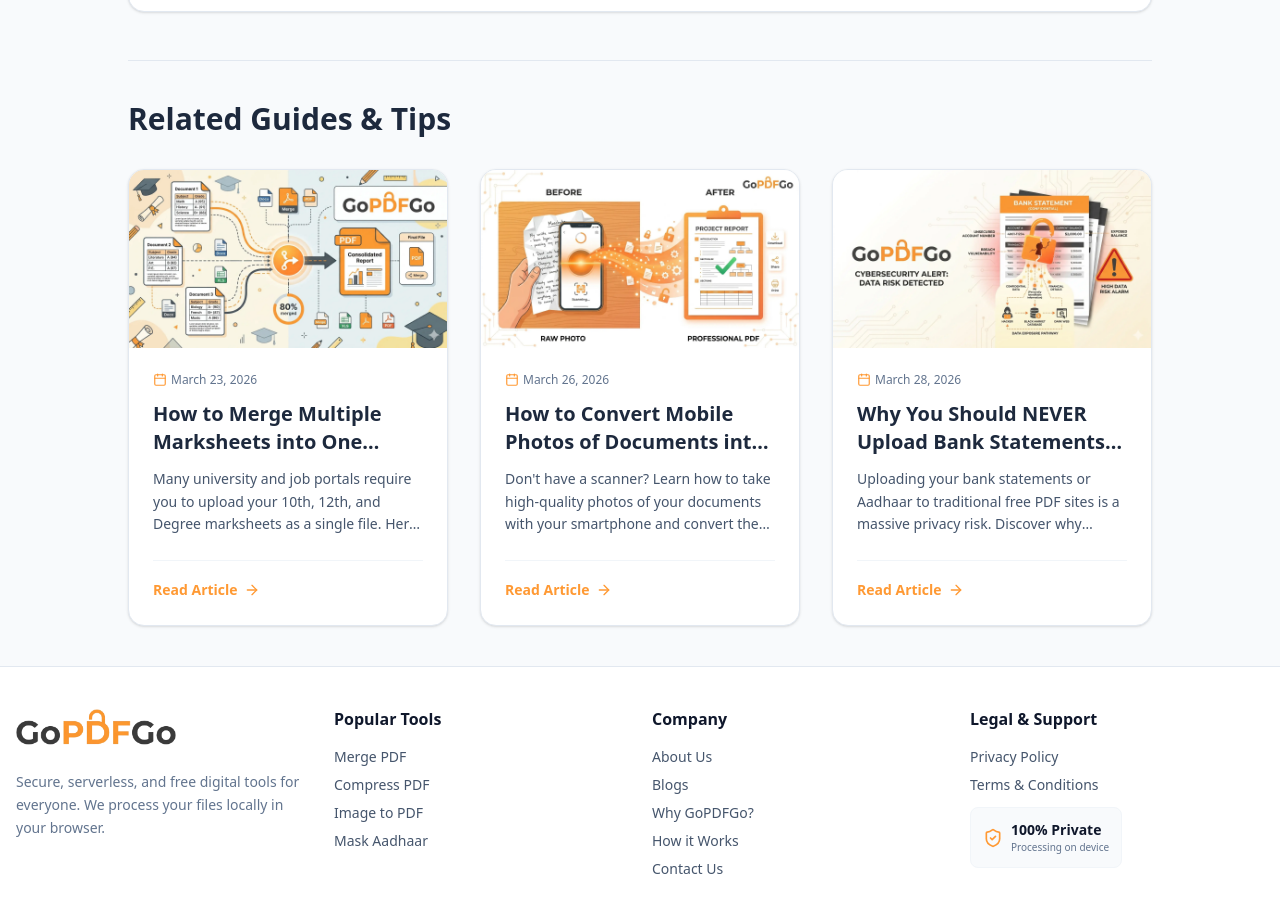
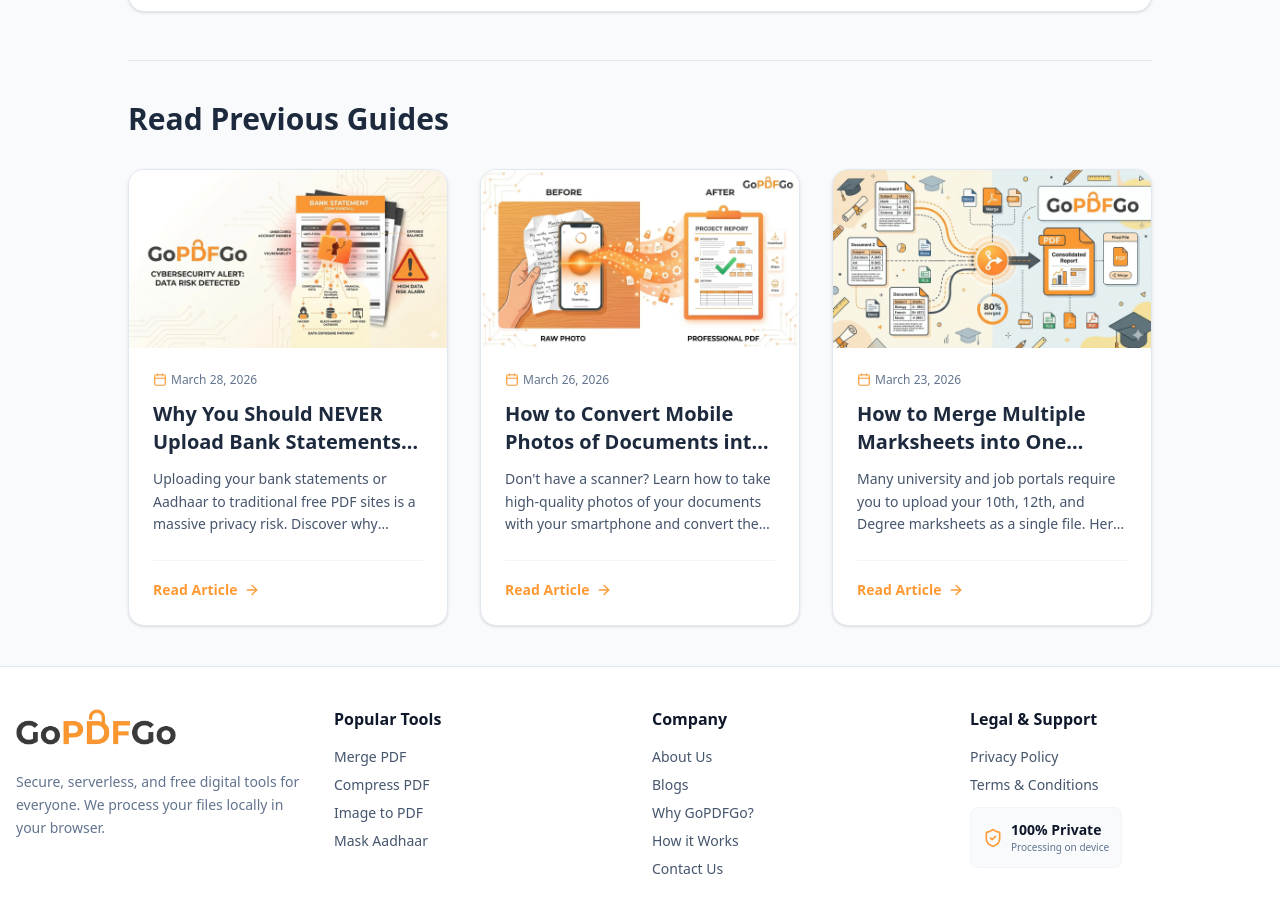
Before and after one commit to faizsiddiqui07/GoPDFGo, a Next.js app: page /blog/optimize-pdf-under-50kb-government-recruitment-forms in a window 1280 px wide. Shown: the part 3421-4319 px from the top of the page. Built offline with nearby package versions, Linux system fonts and the light colour scheme.

Commit message:
add new blog

```diff
--- a/app/blog/[slug]/page.jsx
+++ b/app/blog/[slug]/page.jsx
@@ -4,7 +4,7 @@
 import Image from "next/image";
 import Link from "next/link";
 import { useParams, useRouter } from "next/navigation";
-import { ArrowLeft, ArrowRight, Calendar } from "lucide-react"; // ArrowRight add kiya hai
+import { ArrowLeft, ArrowRight, Calendar } from "lucide-react";
 import { blogsData } from "@/utils/BlogData";
 
 export default function BlogDetailPage() {
@@ -12,13 +12,28 @@
   const router = useRouter();
   const contentRef = useRef(null);
 
-  // 1. Current blog nikalna
-  const blog = blogsData.find((b) => b.id === params.slug);
+  // 1. Current blog ka "Index" nikalna
+  const currentIndex = blogsData.findIndex((b) => b.id === params.slug);
+  const blog = blogsData[currentIndex];
 
-  // 2. Related blogs nikalna (Current blog ko chhod kar baaki 3 nikal lo)
-  const relatedBlogs = blogsData
-    .filter((b) => b.id !== params.slug)
-    .slice(0, 3);
+  // 2. Related blogs nikalna (Theek pehle wale 3)
+  let relatedBlogs = [];
+  if (currentIndex !== -1) {
+    // Current blog se pehle ke saare blogs
+    const previousBlogs = blogsData.slice(0, currentIndex);
+
+    if (previousBlogs.length >= 3) {
+      // Agar current blog se pehle 3 ya zyada blogs hain, toh theek pehle wale 3 utha lo
+      relatedBlogs = previousBlogs.slice(-3);
+    } else {
+      // Agar user pehla ya doosra blog hi open kar le (jiske pehle 3 blogs nahi hain),
+      // toh hum design maintain karne ke liye baaki array me se pehle 3 dikha denge.
+      relatedBlogs = blogsData.filter(b => b.id !== params.slug).slice(0, 3);
+    }
+  }
+
+  // Related blogs ko reverse kar dete hain taaki un 3 mein se jo sabse latest hai wo grid me pehle dikhe
+  relatedBlogs = relatedBlogs.reverse();
 
   // Link interceptor (Aapka custom logic Next.js router ke hisaab se)
   useEffect(() => {
@@ -111,11 +126,11 @@
           </div>
         </article>
 
-        {/* --- RELATED BLOGS SECTION (WITH YOUR PREMIUM CARDS) --- */}
+        {/* --- RELATED BLOGS SECTION --- */}
         {relatedBlogs.length > 0 && (
           <div className="mt-6 sm:mt-10 border-t border-slate-200 pt-6 sm:pt-10">
             <h2 className="text-2xl sm:text-3xl font-extrabold text-slate-800 mb-6 sm:mb-8">
-              Related Guides & Tips
+              Read Previous Guides
             </h2>
 
             <div className="grid grid-cols-1 sm:grid-cols-2 lg:grid-cols-3 gap-5 md:gap-6 xl:gap-8">
@@ -134,8 +149,7 @@
                       height={450}
                       className="w-full h-auto group-hover:scale-105 transition-transform duration-500"
                     />
-                    {/* Subtle overlay gradient */}
-                    <div className="absolute inset-0 bg-linear-to-t from-black/20 to-transparent opacity-0 group-hover:opacity-100 transition-opacity"></div>
+                    <div className="absolute inset-0 bg-gradient-to-t from-black/20 to-transparent opacity-0 group-hover:opacity-100 transition-opacity"></div>
                   </div>
 
                   {/* Content Area */}
```
Also changed, not shown: utils/BlogData.js, 1 other file (tests, documents, lock files or other folders).
